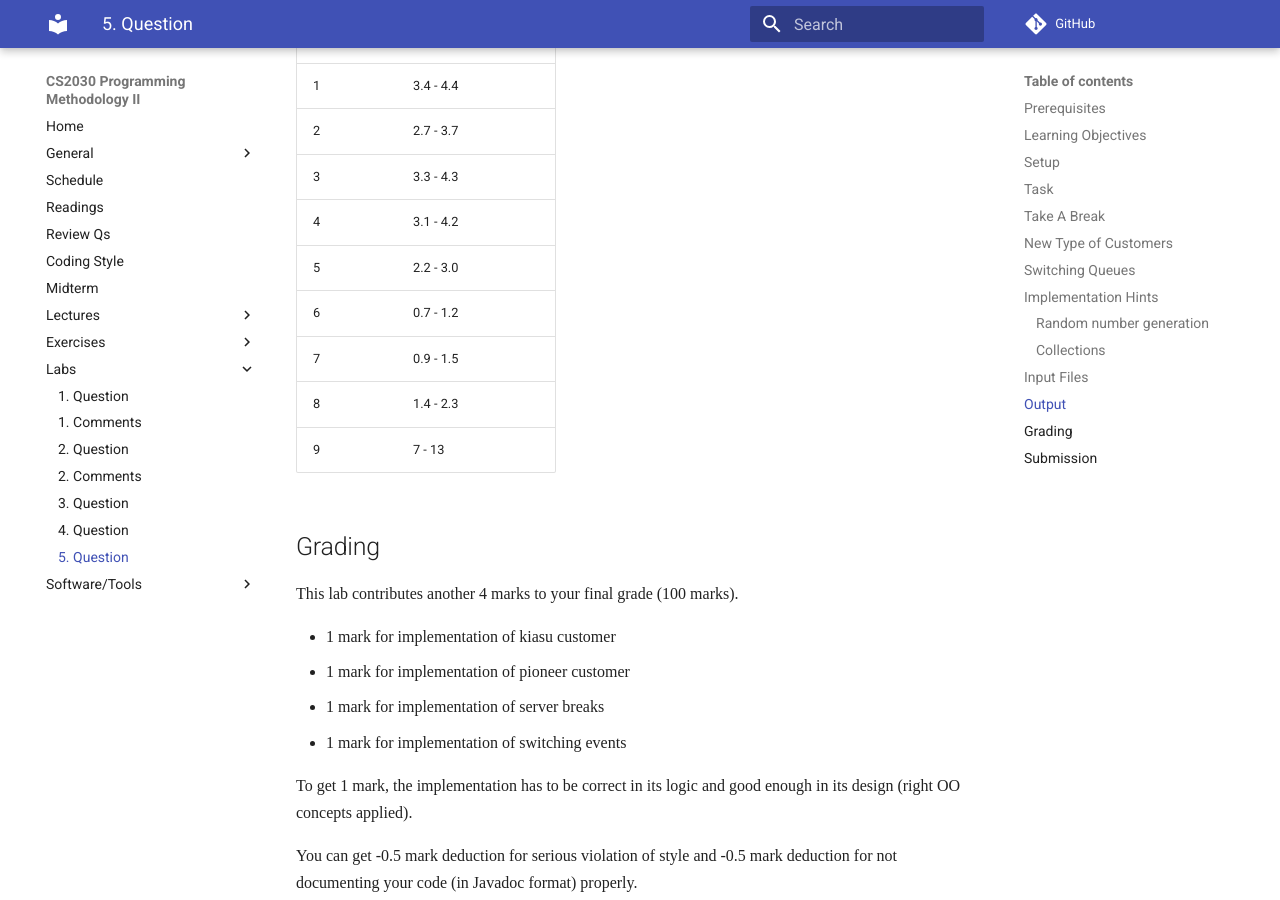
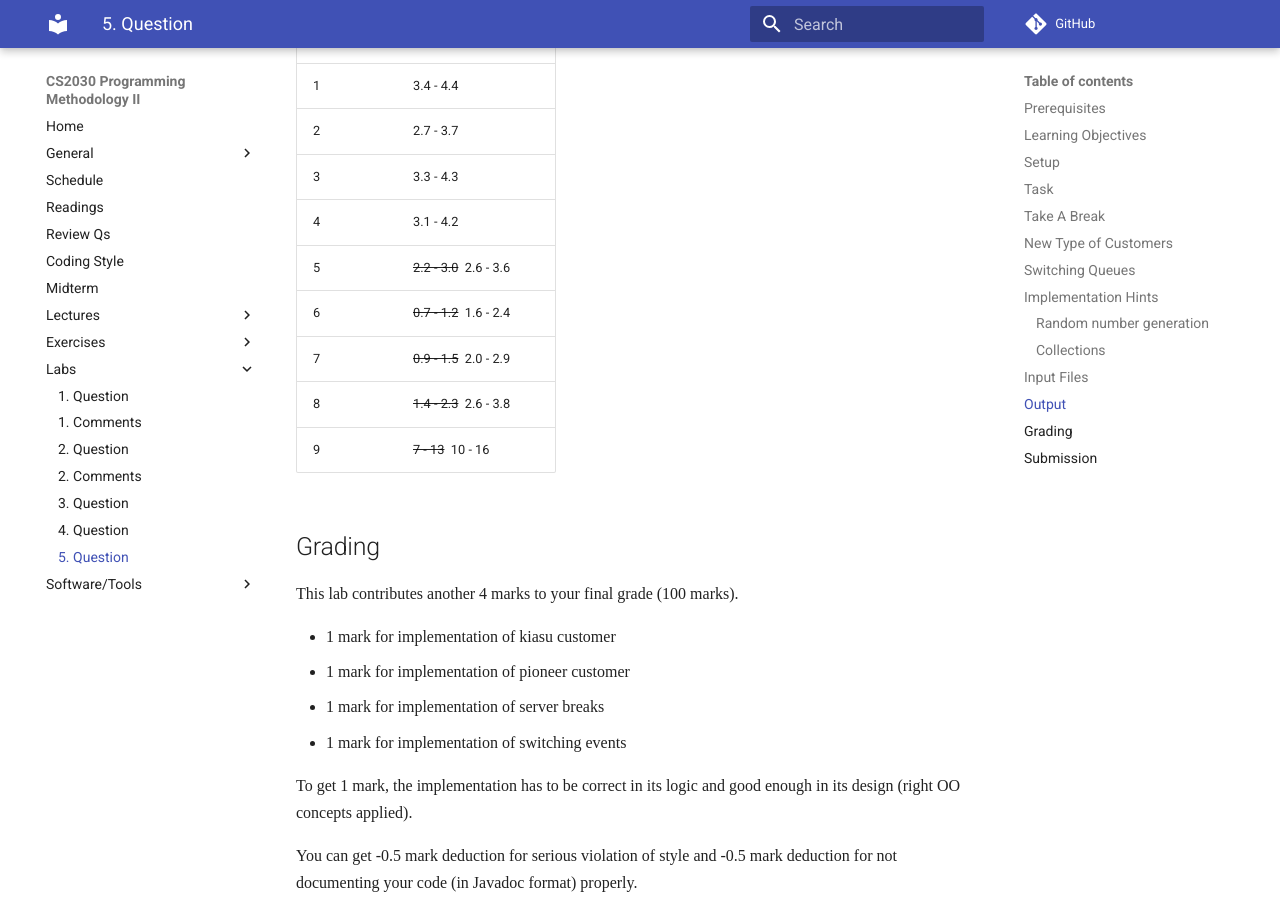
Before and after one commit to nus-cs2030/1718-s2, an MkDocs documentation site: the page built from docs/lab5.md, in a window 1280 px wide and 900 px high, scrolled down 4815 px. Built offline with MkDocs 1.6.1 and Material for MkDocs 9.7.7, drawn with Linux system fonts in a browser that asks for light colours; some web fonts are replaced; formulas are drawn with MathJax 3; comment, search, counter and statistics services are not loaded; old or Windows-style settings are respelled for this version of MkDocs.

Commit message:
Fix Lab 5 error

```diff
--- a/docs/lab5.md
+++ b/docs/lab5.md
@@ -164,11 +164,11 @@ TEST | Average Waiting Time |
 2    | 2.7 - 3.7            |
 3	 | 3.3 - 4.3            |
 4    | 3.1 - 4.2            |
-5    | 2.2 - 3.0            |
-6    | 0.7 - 1.2            |
-7    | 0.9 - 1.5            |
-8    | 1.4 - 2.3            |
-9    | 7 - 13               |
+5    | <s>2.2 - 3.0</s>&nbsp;&nbsp;2.6 - 3.6 |
+6    | <s>0.7 - 1.2</s>&nbsp;&nbsp;1.6 - 2.4 |
+7    | <s>0.9 - 1.5</s>&nbsp;&nbsp;2.0 - 2.9 |
+8    | <s>1.4 - 2.3</s>&nbsp;&nbsp;2.6 - 3.8 |
+9    | <s>7 - 13</s>&nbsp;&nbsp;10 - 16      |
 
 ## Grading
 
```
